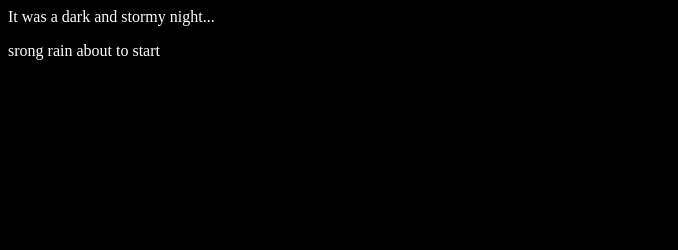
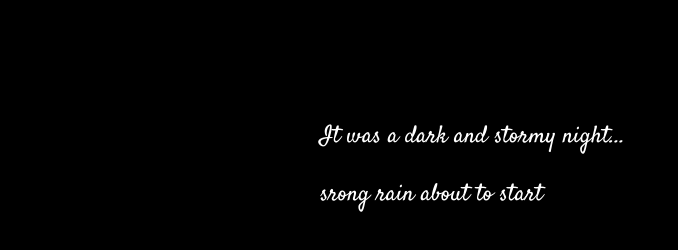
Before and after one commit to oksanayatskiv/fireside-story, a plain HTML site: page index.html in a window 1280 px wide. Shown: the whole page, without its empty margins (0-678 px from the left). Drawn offline with Linux system fonts and the light colour scheme.

Commit message:
Added lines

```diff
--- a/index.html
+++ b/index.html
@@ -1,6 +1,7 @@
 <html>
     <head>
         <link rel="stylesheet" type= "text/css" href="style.css">
+        <link href="https://fonts.googleapis.com/css?family=Satisfy" rel="stylesheet">
     </head>
   <body>
     <p>It was a dark and stormy night...</p>
--- a/style.css
+++ b/style.css
@@ -1,4 +1,7 @@
 body {
     color: white;
     background-color: black;
+    font-size: 150%;
+    font-family: 'Satisfy', cursive;
+    margin: 5em 25%;
   }
```
